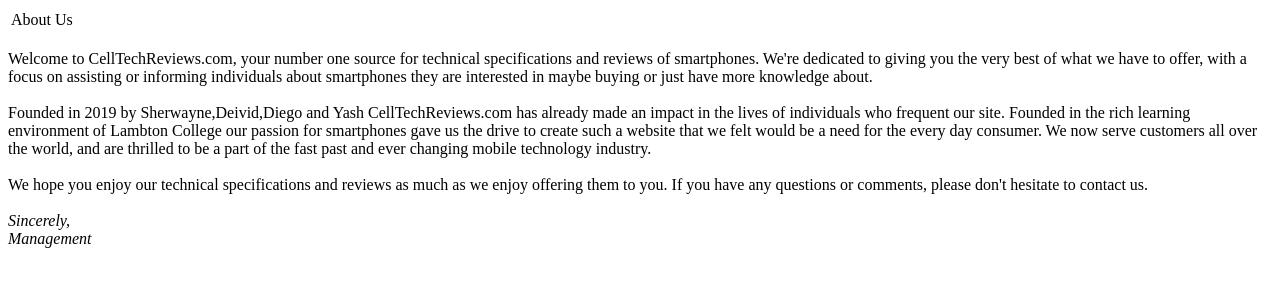
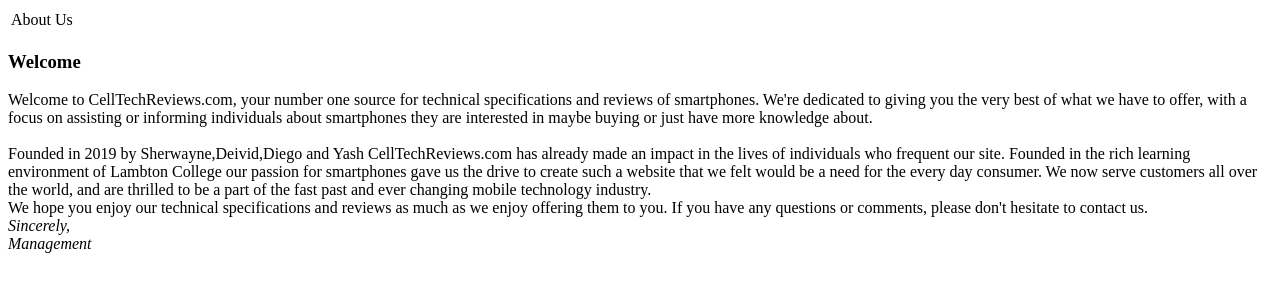
Before and after one commit to dieguits/celltechreviews, a plain HTML site: page views/AboutUs.html in a window 1280 px wide. Drawn offline with Linux system fonts and the light colour scheme.

Commit message:
modifications made to about us
modifications made to about us

```diff
--- a/views/AboutUs.html
+++ b/views/AboutUs.html
@@ -1,4 +1,11 @@
+<!DOCTYPE html>
 <!-- This website template was created by: Deivid Mafra, Sherwayne Palmer, Diego Perez, Yash Deepak 05/03/2019 -->
+<html lang="en">
+
+<head>
+	<title>About Us</title>
+	<meta charset="utf-8">
+</head>
 <input type="hidden" id="pageIdent" value="aboutUsPage">
 
 <table class="page_header">
@@ -8,9 +15,9 @@
 </table>
 
 <article id="aboutus_main">
-  <br>
-  <section>
-    Welcome to CellTechReviews.com, your number one source for technical specifications and reviews of smartphones.
+<h3>Welcome</h3>
+
+	Welcome to CellTechReviews.com, your number one source for technical specifications and reviews of smartphones.
     We're dedicated to giving you the very best of what we have to offer, with a focus on assisting or informing
     individuals about
     smartphones they are interested in maybe buying or just have more knowledge about.
@@ -22,12 +29,11 @@
     us the drive to create such a website
     that we felt would be a need for the every day consumer. We now serve customers all over the world, and are
     thrilled to be a part of the fast past and ever changing mobile technology industry.
-  </section>
   <br>
-  <section>
+
     We hope you enjoy our technical specifications and reviews as much as we enjoy offering them to you. If you have any
     questions or comments, please don't hesitate to contact us.
-  </section>
+
 
   <br />
   <cite>
@@ -36,3 +42,5 @@
   </cite>
 
 </article>
+
+</html>
```
